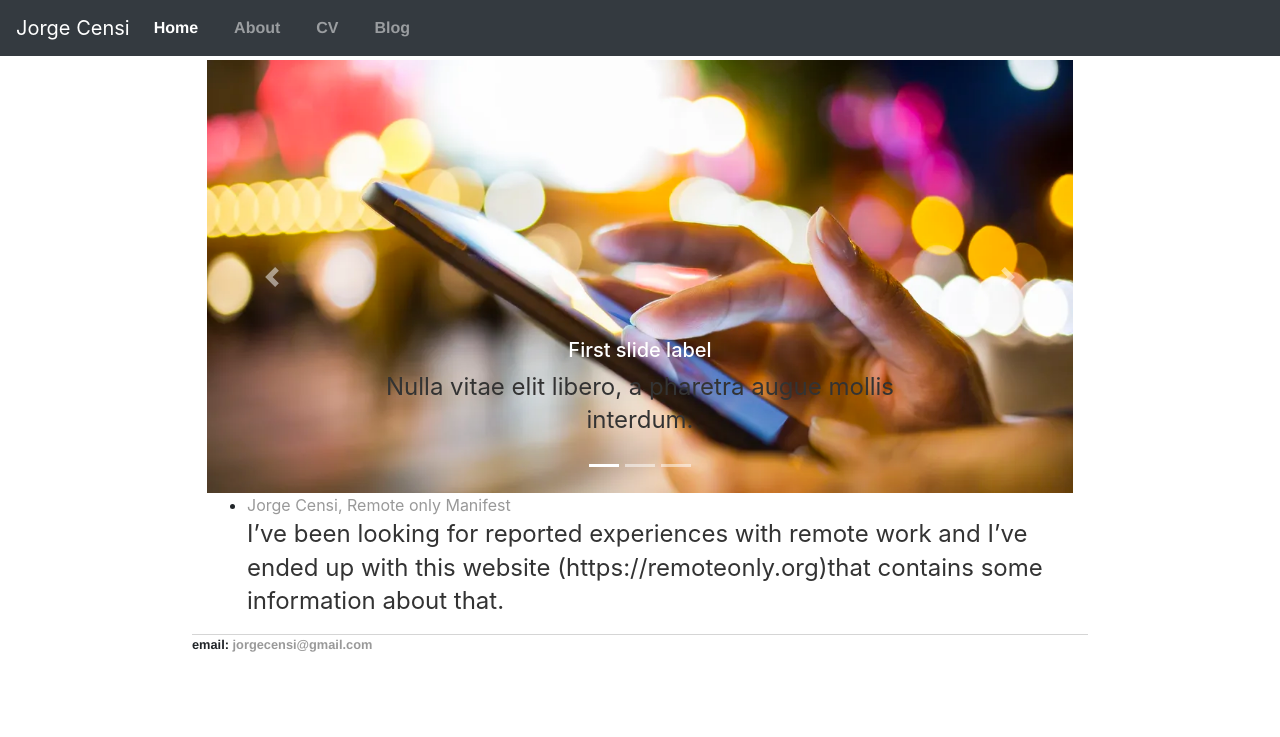
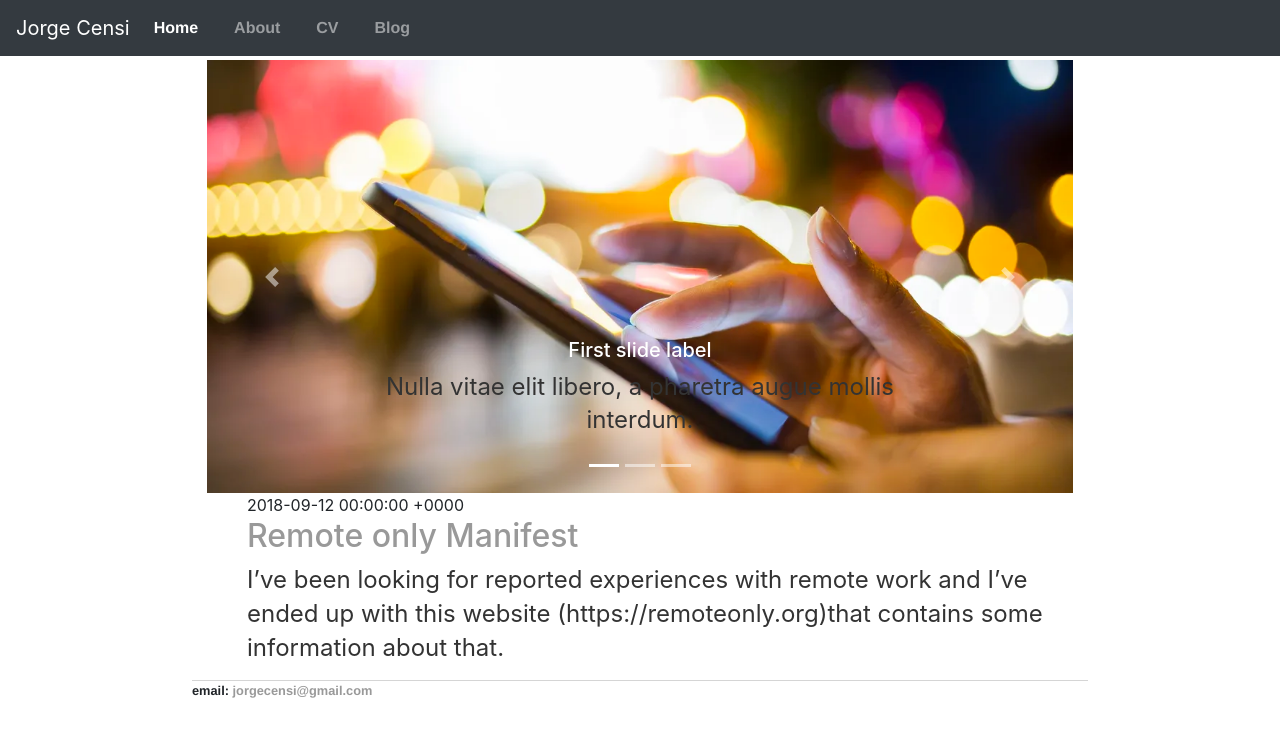
Before and after one commit to jorgecensi/jorgecensi.github.io, a Jekyll site: the page built from index.html, in a window 1280 px wide. Shown: the top 737 px of the page. Built offline with Jekyll 4.4.1, drawn with Linux system fonts in a browser that asks for light colours.

Commit message:
fixing post list layout

```diff
--- a/_posts/2018-09-12-remote-only-manifest.md
+++ b/_posts/2018-09-12-remote-only-manifest.md
@@ -1,6 +1,6 @@
 ---
 layout: post
-title: "Jorge Censi, Remote only Manifest"
+title: "Remote only Manifest"
 date: 2018-09-12
 tags: [remote]
 ---
--- a/index.html
+++ b/index.html
@@ -45,9 +45,11 @@ title: Jorge Censi
 
 <ul>
         {% for post in site.posts %}
-          <li>
-            <a href="{{ post.url }}">{{ post.title }}</a>
+            <time datetime="{{ post.date }}"> {{ post.date }}</time>
+            <h2 class="title">
+               <a href="{{ post.url }}">{{ post.title }}</a>
+            </h2>
             {{ post.excerpt }}
-          </li>
+
         {% endfor %}
       </ul>
```
